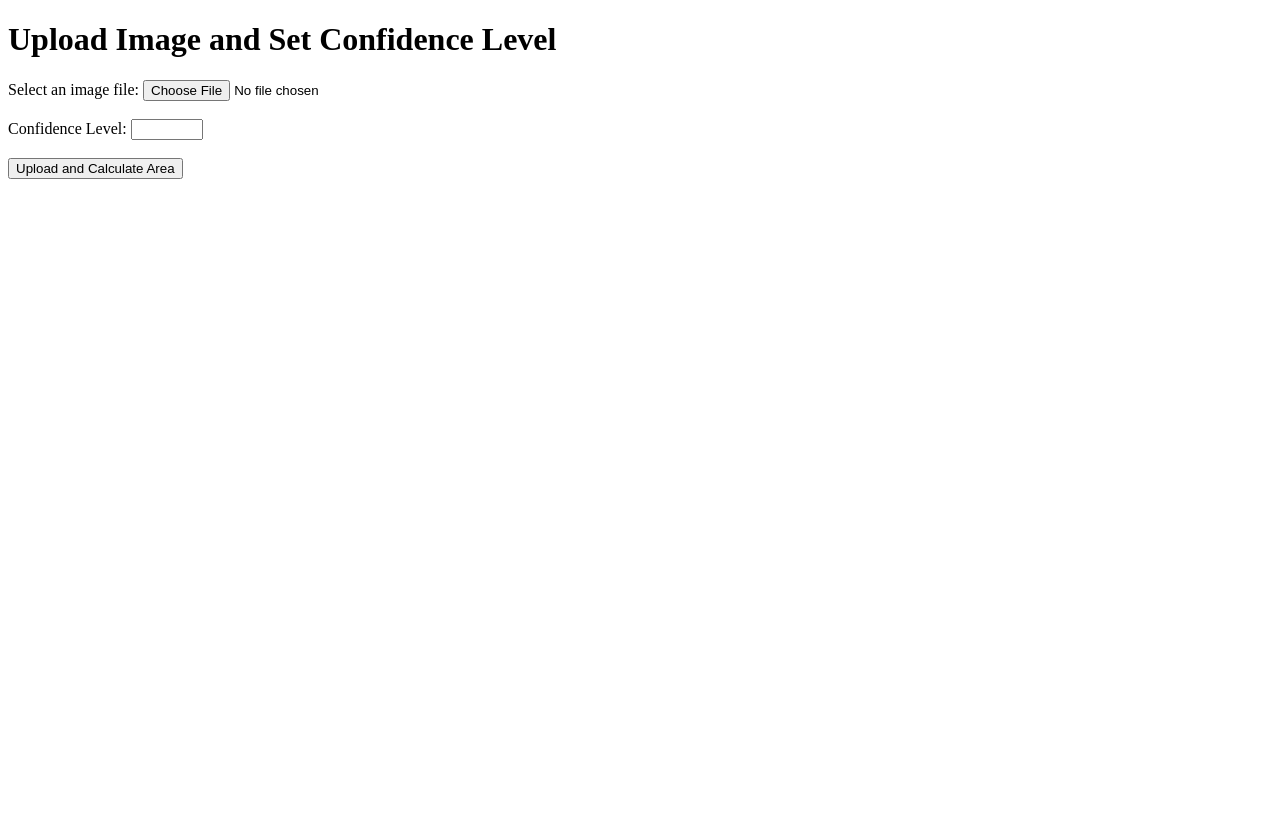
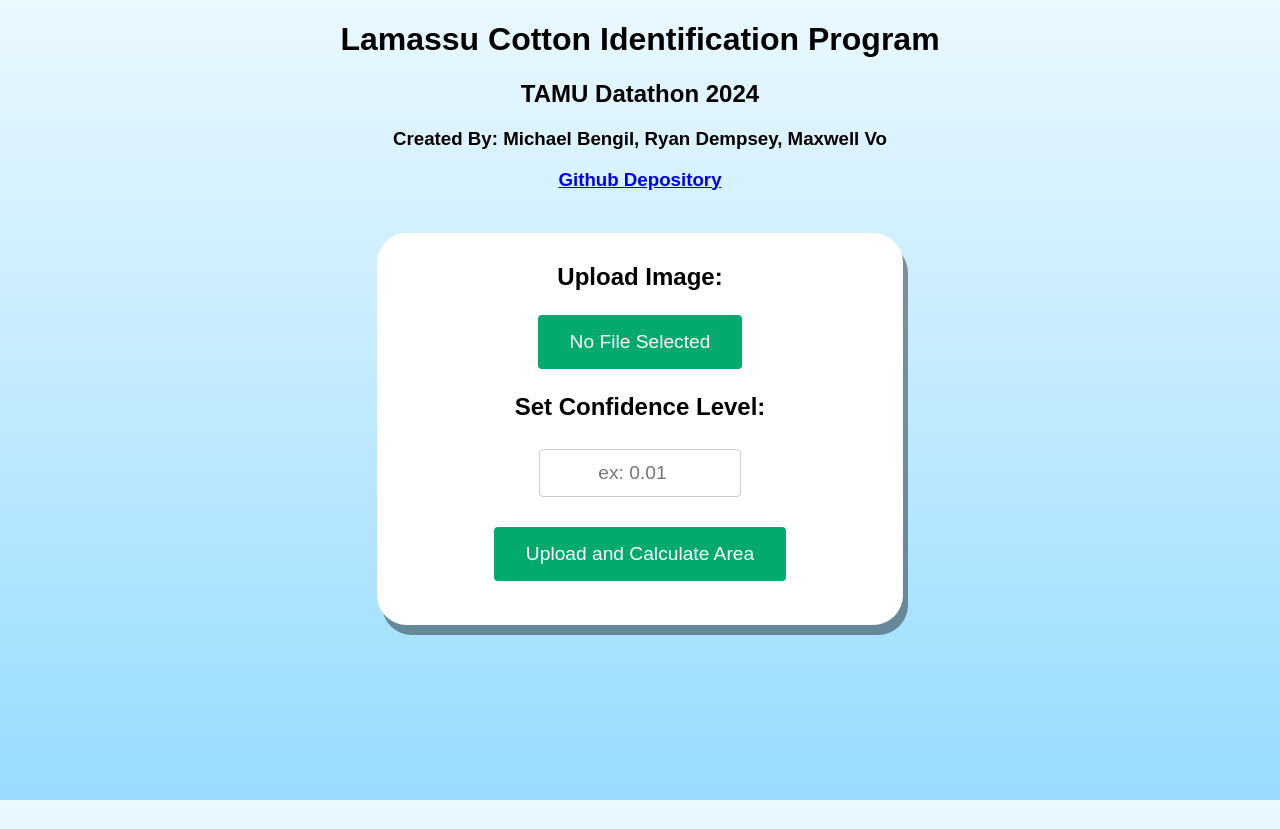
Before and after one commit to Archan6el/lamassu-website, a Flask app: page / in a window 1280 px wide. Before the commit the page ends 179 px from the top, so only its background shows below. Run offline with Flask 3, Linux system fonts and the light colour scheme.

Commit message:
Added scripts used

```diff
--- /dev/null
+++ b/static/style.css
@@ -0,0 +1,69 @@
+body {
+    background-color: #ffffff;
+    font-family: Arial;
+    margin: 10;
+    height: 100vh;
+    background: linear-gradient(to bottom, rgba(151, 220, 255, 0.2), rgb(151, 220, 255, 1));
+    background-size: cover;
+    background-repeat: no-repeat;
+    background-attachment: fixed;
+}
+
+.file-button {
+    background-color: #04AA6D;
+    border: 1px solid #ccc;
+    border-radius: 4px;
+    margin: auto;
+    text-align: center;
+    border: none;
+    color: white;
+    padding: 16px 32px;
+    text-decoration: none;
+    margin: 4px 2px;
+    cursor: pointer;
+    display: inline-block;
+    transition: background-color 0.3s, transform 0.2s;
+
+}
+
+.file-button:hover {
+    background-color: #006d45;
+}
+
+input[type=number] {
+    width: 40%;
+    padding: 12px 20px;
+    margin: 8px 0;
+    display: inline-block;
+    border: 1px solid #ccc;
+    border-radius: 4px;
+    box-sizing: border-box;
+    text-align: center;
+    font-size: larger;
+}
+
+.main-element {
+    background-color: #ffffff;
+    margin: auto;
+    width: 40%;
+    padding: 10px;
+    border-radius: 30px;
+    padding-bottom: 40px;
+    box-shadow: 5px 10px rgba(0, 0, 0, 0.4);
+}
+
+.file-input {
+    display: none;
+}
+
+.file-input-wrapper {
+    position: relative;
+    display: inline-block;
+}
+
+.border {
+    height: 4px;
+    width: 100%;
+    margin-bottom: 20px;
+    border-radius: 4px;
+}
--- a/templates/index.html
+++ b/templates/index.html
@@ -1,20 +1,50 @@
 <!DOCTYPE html>
-<html lang="en">
+<html>
 <head>
     <meta charset="UTF-8">
     <meta name="viewport" content="width=device-width, initial-scale=1.0">
-    <title>Upload and Calculate Area</title>
+    <link rel="stylesheet" href="{{ url_for('static', filename='style.css') }}" />
+    <title>Cotton Identification Program</title>
 </head>
 <body>
-    <h1>Upload Image and Set Confidence Level</h1>
+    <!-- JavaScript for dynamic elements -->
+    <script>
+        function updateButtonText() {
+            var fileInput = document.getElementById('file');
+            var fileName = fileInput.files[0].name; // Get the name of the selected file
+            var fileButton = document.getElementById('fileButton');
+            var fileNameDisplay = document.getElementById('fileNameDisplay');
+
+            // Update the button text with the file name
+            fileButton.textContent = "Change File";
+            // Show the file name below the button
+            fileNameDisplay.textContent = "Selected File: " + fileName;
+        }
+    </script>
+
+    <div class="toppage">
+        <h1 style="text-align: center;">Lamassu Cotton Identification Program</h1>
+        <h2 style="text-align: center;">TAMU Datathon 2024</h2>
+        <h3 style="text-align: center;">Created By: Michael Bengil, Ryan Dempsey, Maxwell Vo</h3>
+        <h3 style="text-align: center;"><a href="https://github.com/Archan6el/lamassu-website" target="_blank">Github Depository</a></h3>
+    </div>
     <form action="/upload" method="post" enctype="multipart/form-data">
-        <label for="file">Select an image file:</label>
-        <input type="file" name="file" id="file" required><br><br>
+        <div class="wrapper">
+            <div class="border"></div>
+            <div class="main-element" style="text-align: center;">
+                <h2>Upload Image:</h2>
+                <!-- Hidden file input -->
+                <input type="file" name="file" id="file" required class="file-input" onchange="updateButtonText()">
+                <!-- Custom button -->
+                <button type="button" id="fileButton" class="file-button" onclick="document.getElementById('file').click();" style="font-size: larger;">No File Selected</button>
+                <!-- Display selected file name here -->
+                <p id="fileNameDisplay" style="margin-top: 10px; color: #000000;"></p>
+            <h2><label for="confidence">Set Confidence Level:</label></h2>
+            <input type="number" name="confidence" id="confidence" min="0" max="1" step="0.01" required placeholder="ex: 0.01" ><br><br>
 
-        <label for="confidence">Confidence Level:</label>
-        <input type="number" name="confidence" id="confidence" min="0" max="1" step="0.01" required><br><br>
-
-        <button type="submit">Upload and Calculate Area</button>
+            <button type="submit" class="file-button" style="font-size: larger;">Upload and Calculate Area</button>
+            </div>
+        </div>
     </form>
 </body>
 </html>
```
Also changed, not shown: templates/results.html (+5 -3 lines).
